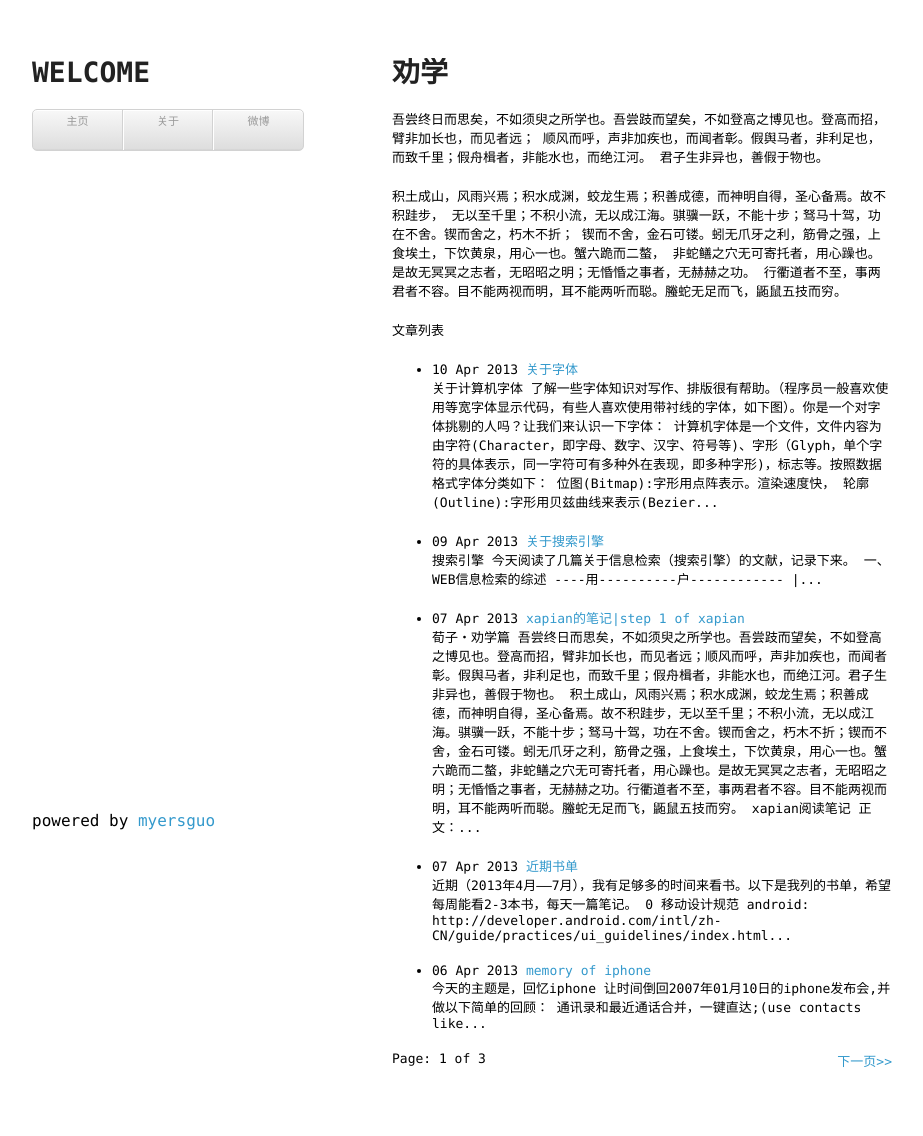
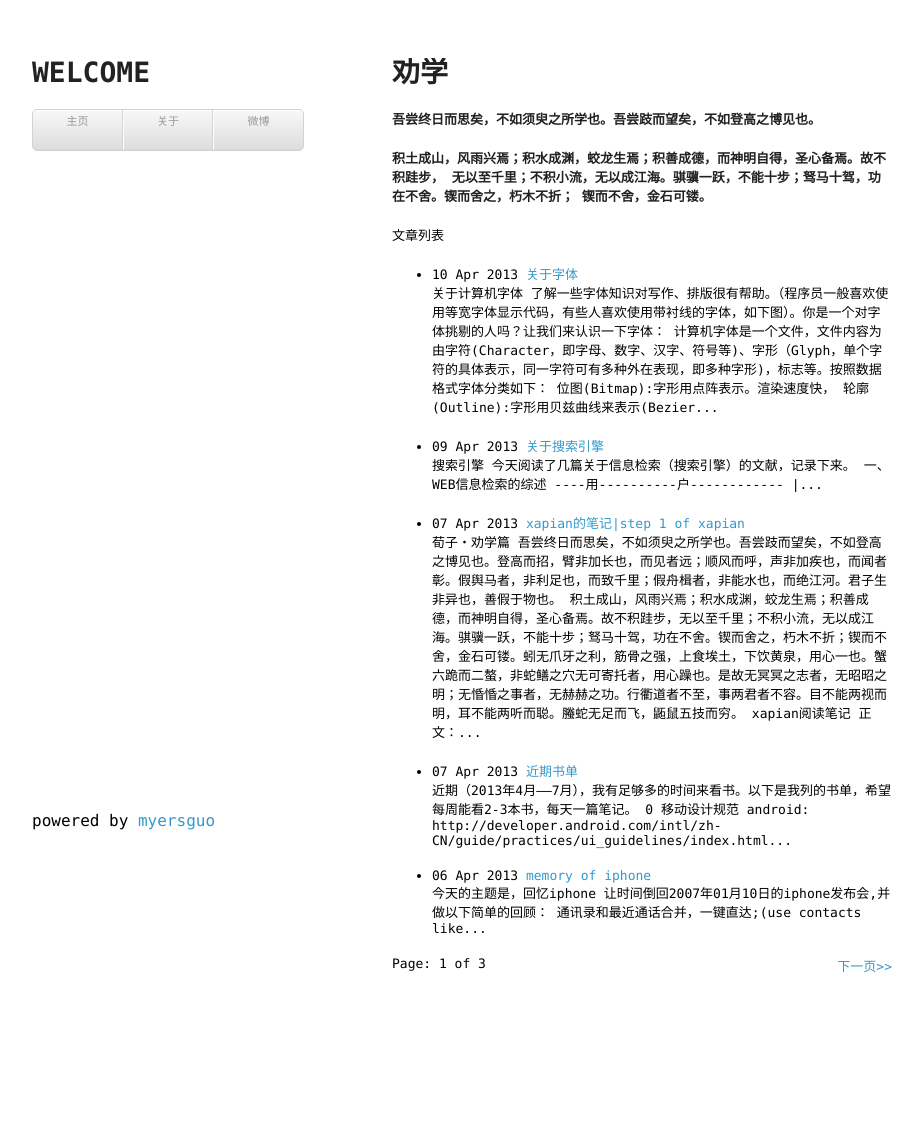
Before and after one commit to myersguo/myersguo.github.com, a Jekyll site: the page built from index.html, in a window 1280 px wide. Shown: the whole page, without its empty margins (178-1101 px from the left). Built offline with Jekyll 4.4.1, drawn with Linux system fonts in a browser that asks for light colours; the list of posts is cut into pages by our own code; comment, search, counter and statistics services are not loaded; after the commit the page ends 1041 px from its top, so only the background shows below that.

Commit message:
Update index.html

```diff
--- a/index.html
+++ b/index.html
@@ -3,16 +3,10 @@ layout: wp
 comments: true
 ---
 <h1>劝学</h1>
-<p>吾尝终日而思矣，不如须臾之所学也。吾尝跂而望矣，不如登高之博见也。登高而招，臂非加长也，而见者远；
-顺风而呼，声非加疾也，而闻者彰。假舆马者，非利足也，而致千里；假舟楫者，非能水也，而绝江河。
-君子生非异也，善假于物也。</p>
-<p>
-积土成山，风雨兴焉；积水成渊，蛟龙生焉；积善成德，而神明自得，圣心备焉。故不积跬步，
+<p><strong>吾尝终日而思矣，不如须臾之所学也。吾尝跂而望矣，不如登高之博见也。</strong></p>
+<p><strong>积土成山，风雨兴焉；积水成渊，蛟龙生焉；积善成德，而神明自得，圣心备焉。故不积跬步，
 无以至千里；不积小流，无以成江海。骐骥一跃，不能十步；驽马十驾，功在不舍。锲而舍之，朽木不折；
-锲而不舍，金石可镂。蚓无爪牙之利，筋骨之强，上食埃土，下饮黄泉，用心一也。蟹六跪而二螯，
-非蛇鳝之穴无可寄托者，用心躁也。是故无冥冥之志者，无昭昭之明；无惛惛之事者，无赫赫之功。
-行衢道者不至，事两君者不容。目不能两视而明，耳不能两听而聪。螣蛇无足而飞，鼫鼠五技而穷。
-</p>
+锲而不舍，金石可镂。</strong></p>
 
 <p>文章列表</p>
 
```
